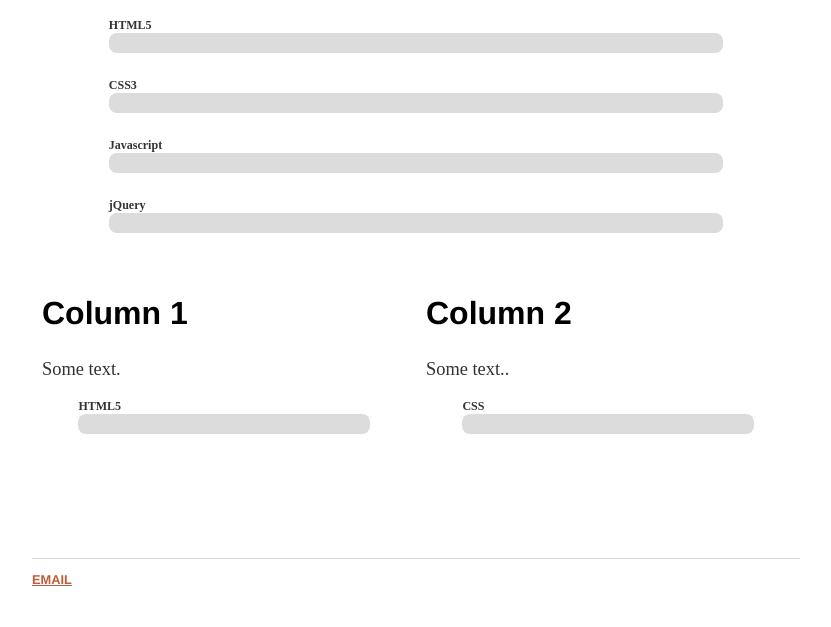
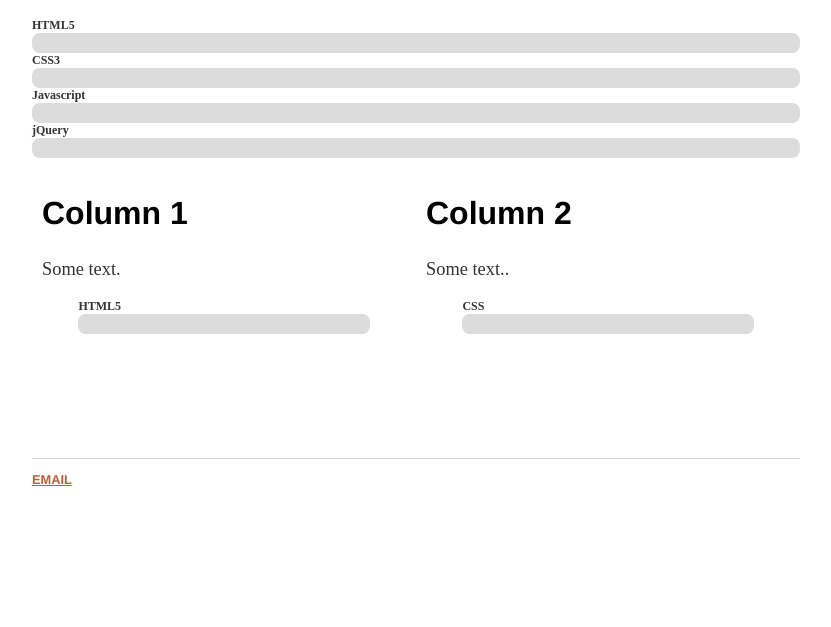
Before and after one commit to rsourki/rsourki.github.io, a Jekyll site: the page built from cv/index.html, in a window 1280 px wide. Shown: the part 680-1307 px from the top of the page, without its empty margins (224-1055 px from the left). Built offline with Jekyll 4.4.1, drawn with Linux system fonts in a browser that asks for light colours; after the commit the page ends 1207 px from its top, so only the background shows below that.

Commit message:
Update index.html

```diff
--- a/cv/index.html
+++ b/cv/index.html
@@ -26,34 +26,25 @@ title: Research - Reza Sourki Webpage
 <!-- --------- For Skills ----------- -->
 <script scr="https://cdnjs.cloudflare.com/ajax/libs/jquery/3.5.1/jquery.min.js"></script>
 
-    <div class="bar-1">
       <div class="titlebar">HTML5</div>
       <div class="bar" data-width="65%">
         <div class="bar-inner"></div>
       </div>
-    </div>
 
-    <div class="bar-1">
       <div class="titlebar">CSS3</div>
       <div class="bar" data-width="85%">
         <div class="bar-inner"></div>
       </div>
-    </div>
 
-    <div class="bar-1">
       <div class="titlebar">Javascript</div>
       <div class="bar">
         <div class="bar-inner" per="75"></div>
       </div>
-    </div>
 
-    <div class="bar-1">
       <div class="titlebar">jQuery</div>
       <div class="bar">
         <div class="bar-inner" per="75"></div>
       </div>
-    </div>
-
 
     <script>
       $(".bar-inner").each(function(){
```
